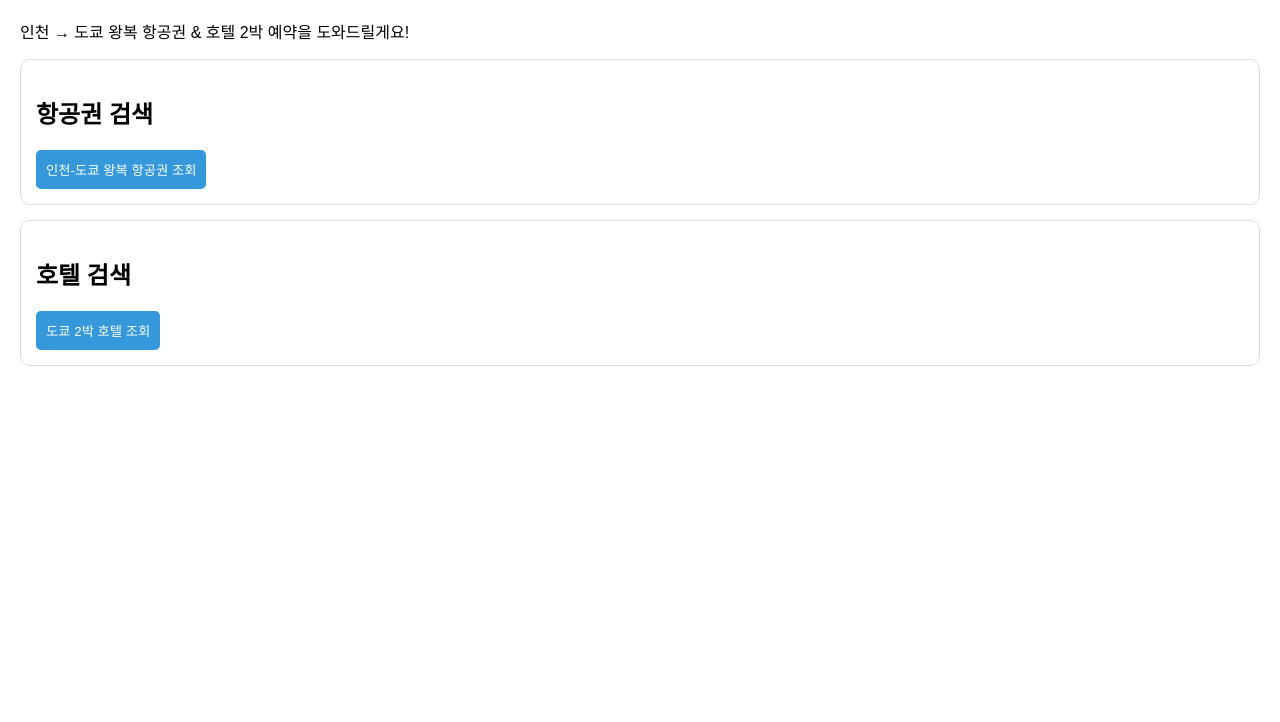
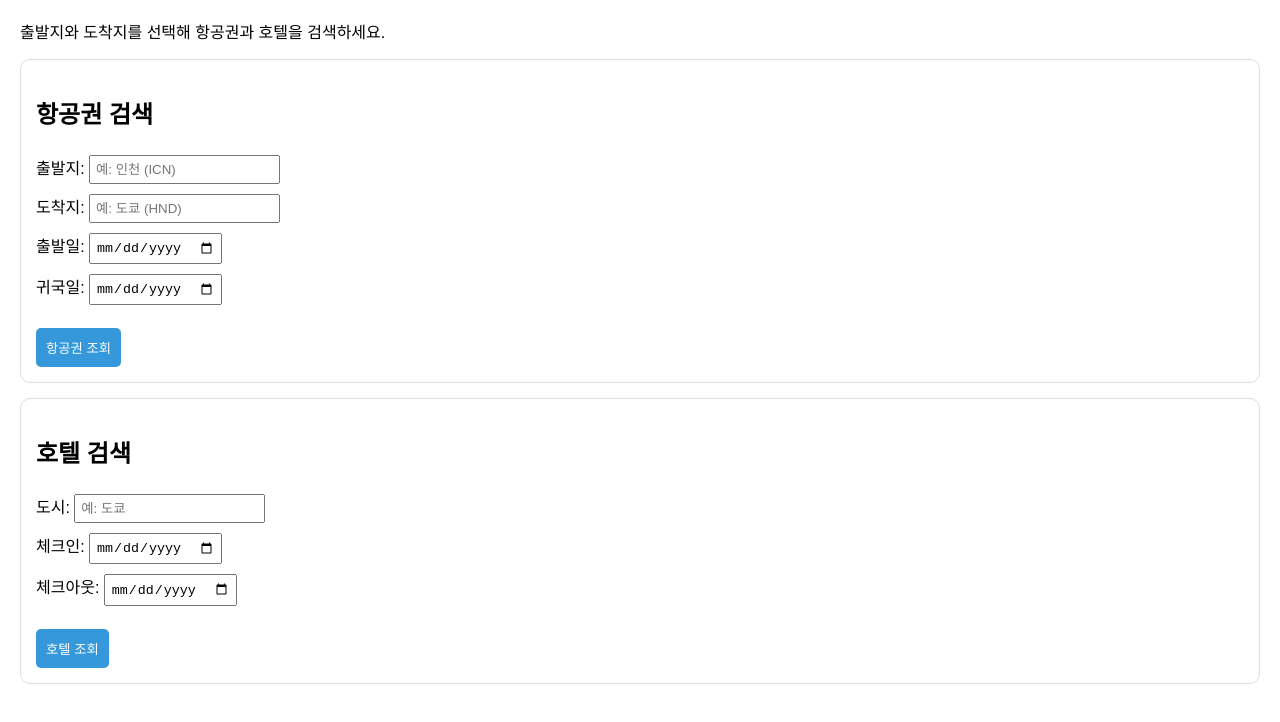
Before and after one commit to mj-08/ax, a plain HTML site: page agent.html in a window 1280 px wide. Shown: the part 70-792 px from the top of the page. Drawn offline with Linux system fonts and the light colour scheme.

Commit message:
Update agent.html

```diff
--- a/agent.html
+++ b/agent.html
@@ -10,37 +10,63 @@
     .card { border: 1px solid #ddd; border-radius: 10px; padding: 15px; margin-bottom: 15px; }
     button { background: #3498db; color: #fff; border: none; padding: 10px; border-radius: 5px; cursor: pointer; }
     button:hover { background: #2980b9; }
+    input, select { padding: 5px; margin: 5px 0; }
   </style>
 </head>
 <body>
   <h1>✈️ 여행 전문 AI 에이전트</h1>
-  <p>인천 → 도쿄 왕복 항공권 & 호텔 2박 예약을 도와드릴게요!</p>
+  <p>출발지와 도착지를 선택해 항공권과 호텔을 검색하세요.</p>
 
   <div class="card">
     <h2>항공권 검색</h2>
-    <button onclick="searchFlights()">인천-도쿄 왕복 항공권 조회</button>
+    <label>출발지:</label>
+    <input type="text" id="origin" placeholder="예: 인천 (ICN)">
+    <br>
+    <label>도착지:</label>
+    <input type="text" id="destination" placeholder="예: 도쿄 (HND)">
+    <br>
+    <label>출발일:</label>
+    <input type="date" id="depart-date">
+    <br>
+    <label>귀국일:</label>
+    <input type="date" id="return-date">
+    <br><br>
+    <button onclick="searchFlights()">항공권 조회</button>
     <div id="flight-results"></div>
   </div>
 
   <div class="card">
     <h2>호텔 검색</h2>
-    <button onclick="searchHotels()">도쿄 2박 호텔 조회</button>
+    <label>도시:</label>
+    <input type="text" id="hotel-city" placeholder="예: 도쿄">
+    <br>
+    <label>체크인:</label>
+    <input type="date" id="checkin-date">
+    <br>
+    <label>체크아웃:</label>
+    <input type="date" id="checkout-date">
+    <br><br>
+    <button onclick="searchHotels()">호텔 조회</button>
     <div id="hotel-results"></div>
   </div>
 
   <script>
     // 항공권 검색 (샘플 mock 데이터)
     async function searchFlights() {
+      const origin = document.getElementById("origin").value || "인천 (ICN)";
+      const destination = document.getElementById("destination").value || "도쿄 (HND)";
+      const depart = document.getElementById("depart-date").value || "2025-10-01";
+      const ret = document.getElementById("return-date").value || "2025-10-03";
+
       const flightResults = document.getElementById("flight-results");
       flightResults.innerHTML = "<p>검색 중...</p>";
 
       // 실제 API 연동 시 fetch() 사용
-      // 예: fetch("https://test.api.amadeus.com/v2/shopping/flight-offers?originLocationCode=ICN&destinationLocationCode=HND&departureDate=2025-10-01&returnDate=2025-10-03", { headers: { Authorization: "Bearer YOUR_API_KEY" } })
+      // fetch(`https://api.amadeus.com/v2/shopping/flight-offers?originLocationCode=${origin}&destinationLocationCode=${destination}&departureDate=${depart}&returnDate=${ret}`, { headers: { Authorization: "Bearer API_KEY" } })
 
-      // 임시 mock 데이터
       const mockFlights = [
-        { airline: "대한항공", price: "₩450,000", time: "인천 10:00 → 도쿄 12:30" },
-        { airline: "아시아나항공", price: "₩390,000", time: "인천 14:00 → 도쿄 16:20" }
+        { airline: "대한항공", price: "₩450,000", time: `${origin} ${depart} → ${destination}` },
+        { airline: "아시아나항공", price: "₩390,000", time: `${origin} ${depart} → ${destination}` }
       ];
 
       flightResults.innerHTML = mockFlights.map(f => `
@@ -50,16 +76,19 @@
 
     // 호텔 검색 (샘플 mock 데이터)
     async function searchHotels() {
+      const city = document.getElementById("hotel-city").value || "도쿄";
+      const checkin = document.getElementById("checkin-date").value || "2025-10-01";
+      const checkout = document.getElementById("checkout-date").value || "2025-10-03";
+
       const hotelResults = document.getElementById("hotel-results");
       hotelResults.innerHTML = "<p>검색 중...</p>";
 
       // 실제 API 연동 시 fetch() 사용
-      // 예: fetch("https://booking-com.p.rapidapi.com/v1/hotels/search?city_ids=-246227&checkin_date=2025-10-01&checkout_date=2025-10-03", { headers: { "X-RapidAPI-Key": "YOUR_API_KEY" }})
+      // fetch(`https://booking-com.p.rapidapi.com/v1/hotels/search?city=${city}&checkin_date=${checkin}&checkout_date=${checkout}`, { headers: { "X-RapidAPI-Key": "API_KEY" } })
 
-      // 임시 mock 데이터
       const mockHotels = [
-        { name: "도쿄 시티 호텔", price: "₩120,000 / 박", rating: "⭐ 4.5" },
-        { name: "신주쿠 비즈니스 호텔", price: "₩90,000 / 박", rating: "⭐ 4.0" }
+        { name: `${city} 시티 호텔`, price: "₩120,000 / 박", rating: "⭐ 4.5" },
+        { name: `${city} 비즈니스 호텔`, price: "₩90,000 / 박", rating: "⭐ 4.0" }
       ];
 
       hotelResults.innerHTML = mockHotels.map(h => `
```
